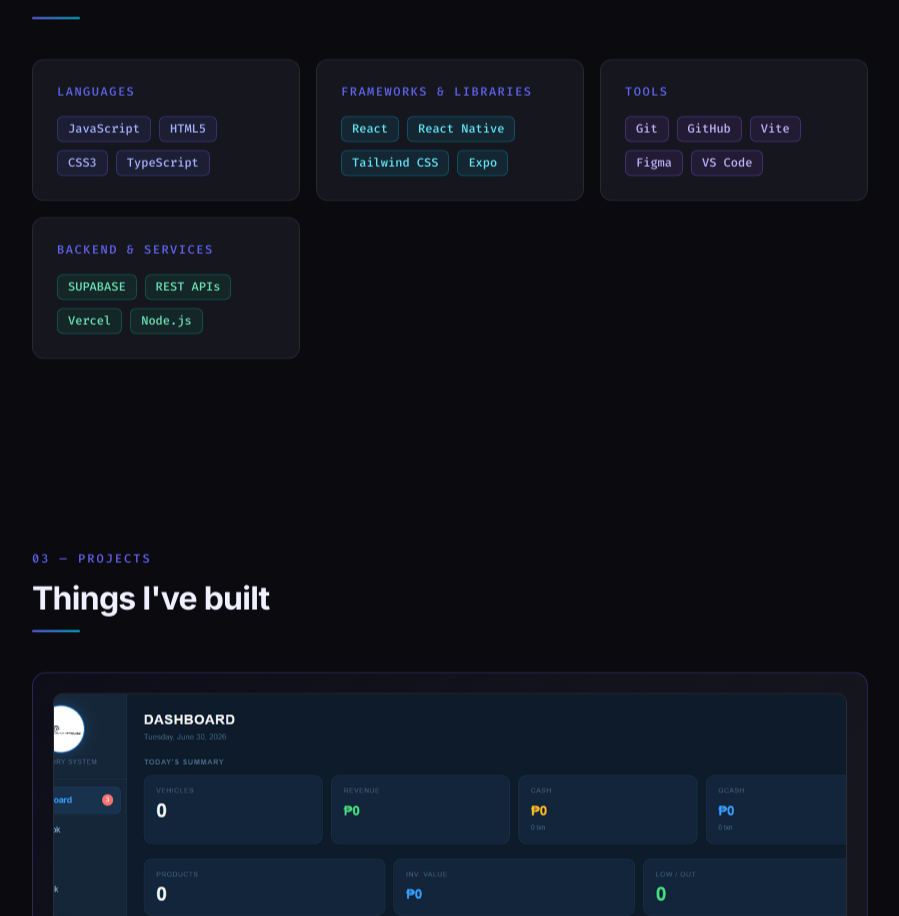
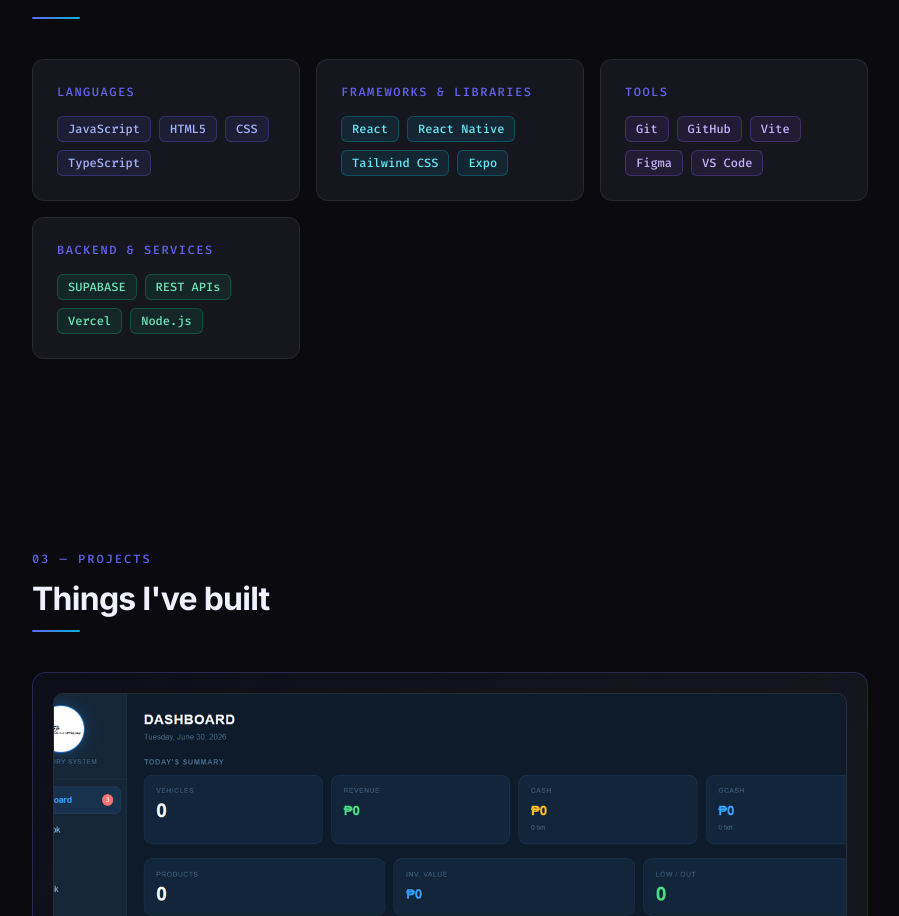
Before and after one commit to Lancetrivino/Web_Portfolio, a React (Vite) app: page / in a window 1280 px wide. Shown: the part 1673-2589 px from the top of the page, without its empty margins (190-1089 px from the left). Built offline with nearby package versions, Linux system fonts and the light colour scheme.

Commit message:
remove 3

```diff
--- a/src/components/Skills.jsx
+++ b/src/components/Skills.jsx
@@ -3,7 +3,7 @@ import styles from './Section.module.css'
 import skills from './Skills.module.css'
 
 const groups = [
-  { title: 'Languages', color: 'indigo', tags: ['JavaScript', 'HTML5', 'CSS3', 'TypeScript'] },
+  { title: 'Languages', color: 'indigo', tags: ['JavaScript', 'HTML5', 'CSS', 'TypeScript'] },
   { title: 'Frameworks & Libraries', color: 'cyan', tags: ['React', 'React Native', 'Tailwind CSS', 'Expo'] },
   { title: 'Tools', color: 'violet', tags: ['Git', 'GitHub', 'Vite', 'Figma', 'VS Code'] },
   { title: 'Backend & Services', color: 'green', tags: ['SUPABASE', 'REST APIs', 'Vercel', 'Node.js'] },
```
